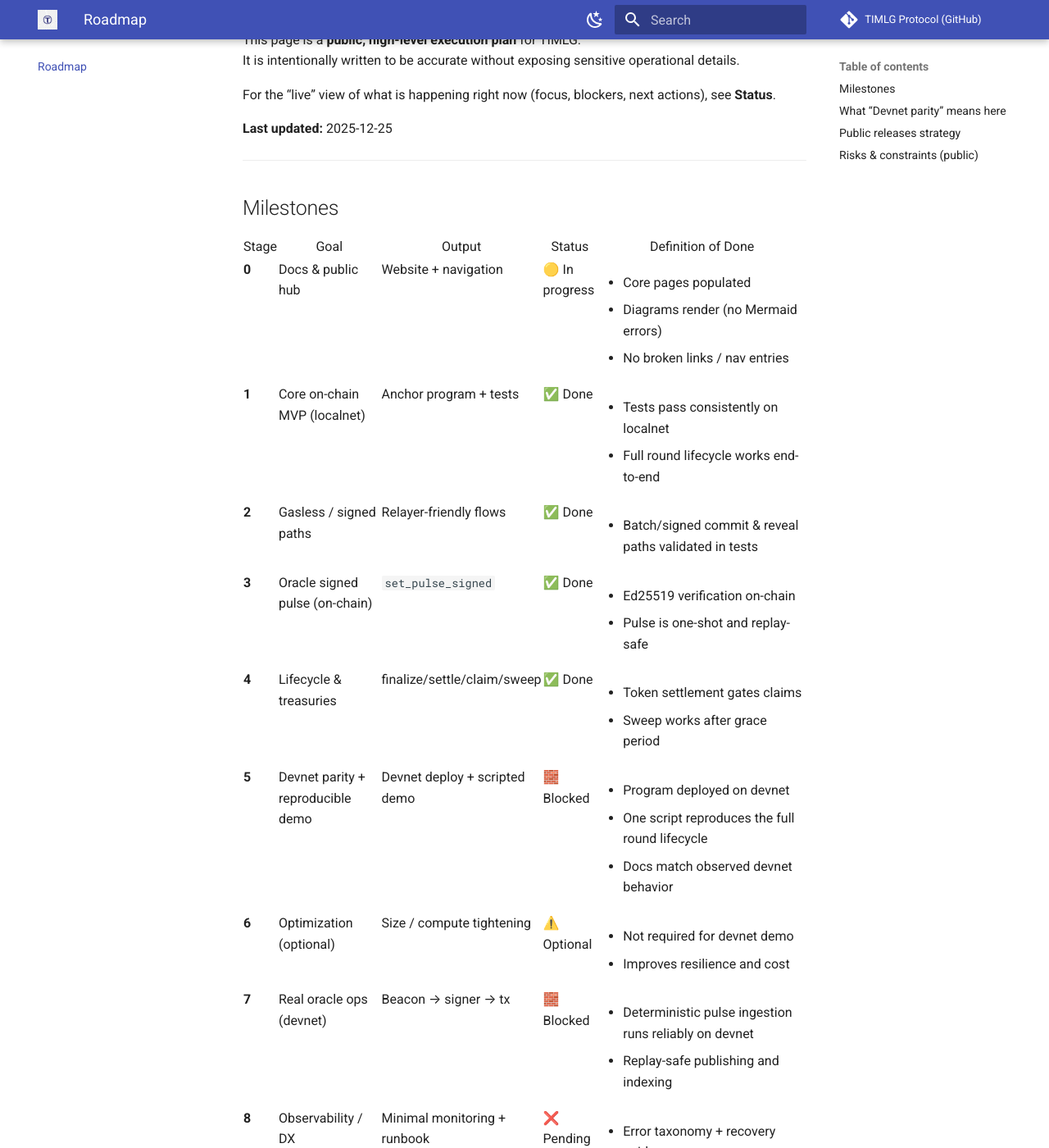
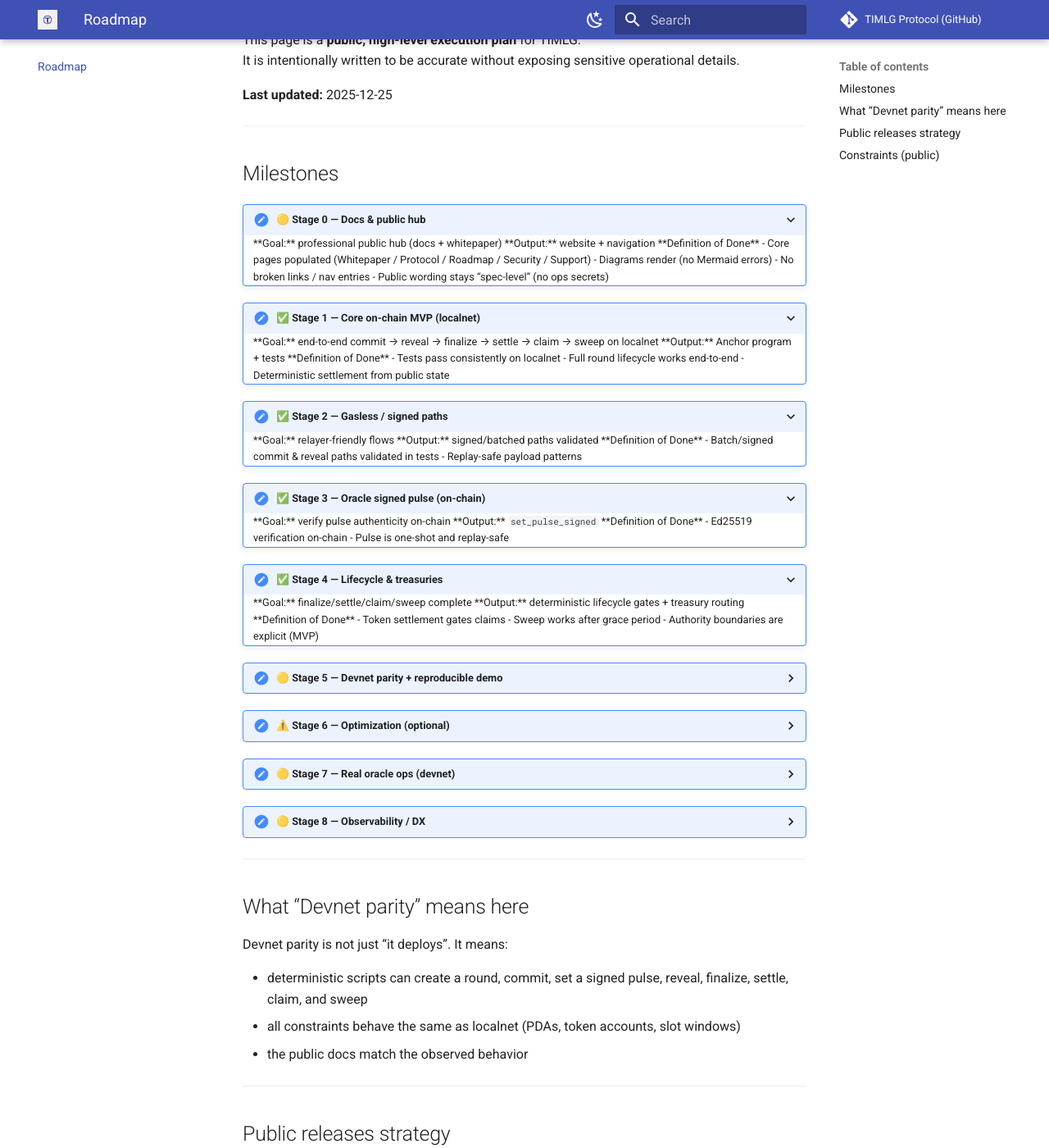
Before and after one commit to TIMLG-Protocol/timlg-protocol, an MkDocs documentation site: the page built from docs/roadmap/index.md, in a window 1280 px wide and 1400 px high, scrolled down 192 px. Shown: the whole window at 82% size. Built offline with MkDocs 1.6.1 and Material for MkDocs 9.7.7, drawn with Linux system fonts in a browser that asks for light colours; some of the changed text lies outside the part shown.

Commit message:
Restore accordion roadmap and remove status from navigation

```diff
--- a/docs/roadmap/index.md
+++ b/docs/roadmap/index.md
@@ -2,8 +2,6 @@
 
 This page is a **public, high-level execution plan** for TIMLG.
 It is intentionally written to be accurate without exposing sensitive operational details.
-
-For the “live” view of what is happening right now (focus, blockers, next actions), see **Status**.
 
 **Last updated:** 2025-12-25
 
@@ -11,135 +9,118 @@ For the “live” view of what is happening right now (focus, blockers, next ac
 
 ## Milestones
 
-<table class="roadmap-milestones">
-  <colgroup>
-    <col style="width:6%">
-    <col style="width:20%">
-    <col style="width:20%">
-    <col style="width:10%">
-    <col style="width:44%">
-  </colgroup>
-  <thead>
-    <tr>
-      <th>Stage</th>
-      <th>Goal</th>
-      <th>Output</th>
-      <th>Status</th>
-      <th>Definition of Done</th>
-    </tr>
-  </thead>
-  <tbody>
-    <tr>
-      <td><strong>0</strong></td>
-      <td>Docs &amp; public hub</td>
-      <td>Website + navigation</td>
-      <td>🟡 In progress</td>
-      <td>
-        <ul>
-          <li>Core pages populated</li>
-          <li>Diagrams render (no Mermaid errors)</li>
-          <li>No broken links / nav entries</li>
-        </ul>
-      </td>
-    </tr>
-    <tr>
-      <td><strong>1</strong></td>
-      <td>Core on-chain MVP (localnet)</td>
-      <td>Anchor program + tests</td>
-      <td>✅ Done</td>
-      <td>
-        <ul>
-          <li>Tests pass consistently on localnet</li>
-          <li>Full round lifecycle works end-to-end</li>
-        </ul>
-      </td>
-    </tr>
-    <tr>
-      <td><strong>2</strong></td>
-      <td>Gasless / signed paths</td>
-      <td>Relayer-friendly flows</td>
-      <td>✅ Done</td>
-      <td>
-        <ul>
-          <li>Batch/signed commit &amp; reveal paths validated in tests</li>
-        </ul>
-      </td>
-    </tr>
-    <tr>
-      <td><strong>3</strong></td>
-      <td>Oracle signed pulse (on-chain)</td>
-      <td><code>set_pulse_signed</code></td>
-      <td>✅ Done</td>
-      <td>
-        <ul>
-          <li>Ed25519 verification on-chain</li>
-          <li>Pulse is one-shot and replay-safe</li>
-        </ul>
-      </td>
-    </tr>
-    <tr>
-      <td><strong>4</strong></td>
-      <td>Lifecycle &amp; treasuries</td>
-      <td>finalize/settle/claim/sweep</td>
-      <td>✅ Done</td>
-      <td>
-        <ul>
-          <li>Token settlement gates claims</li>
-          <li>Sweep works after grace period</li>
-        </ul>
-      </td>
-    </tr>
-    <tr>
-      <td><strong>5</strong></td>
-      <td>Devnet parity + reproducible demo</td>
-      <td>Devnet deploy + scripted demo</td>
-      <td>🧱 Blocked</td>
-      <td>
-        <ul>
-          <li>Program deployed on devnet</li>
-          <li>One script reproduces the full round lifecycle</li>
-          <li>Docs match observed devnet behavior</li>
-        </ul>
-      </td>
-    </tr>
-    <tr>
-      <td><strong>6</strong></td>
-      <td>Optimization (optional)</td>
-      <td>Size / compute tightening</td>
-      <td>⚠️ Optional</td>
-      <td>
-        <ul>
-          <li>Not required for devnet demo</li>
-          <li>Improves resilience and cost</li>
-        </ul>
-      </td>
-    </tr>
-    <tr>
-      <td><strong>7</strong></td>
-      <td>Real oracle ops (devnet)</td>
-      <td>Beacon → signer → tx</td>
-      <td>🧱 Blocked</td>
-      <td>
-        <ul>
-          <li>Deterministic pulse ingestion runs reliably on devnet</li>
-          <li>Replay-safe publishing and indexing</li>
-        </ul>
-      </td>
-    </tr>
-    <tr>
-      <td><strong>8</strong></td>
-      <td>Observability / DX</td>
-      <td>Minimal monitoring + runbook</td>
-      <td>❌ Pending</td>
-      <td>
-        <ul>
-          <li>Error taxonomy + recovery guidance</li>
-          <li>Minimal telemetry hooks for ops</li>
-        </ul>
-      </td>
-    </tr>
-  </tbody>
-</table>
+<details open>
+<summary><strong>🟡 Stage 0 — Docs &amp; public hub</strong></summary>
+
+**Goal:** professional public hub (docs + whitepaper)
+**Output:** website + navigation
+
+**Definition of Done**
+- Core pages populated (Whitepaper / Protocol / Roadmap / Security / Support)
+- Diagrams render (no Mermaid errors)
+- No broken links / nav entries
+- Public wording stays “spec-level” (no ops secrets)
+
+</details>
+
+<details open>
+<summary><strong>✅ Stage 1 — Core on-chain MVP (localnet)</strong></summary>
+
+**Goal:** end-to-end commit → reveal → finalize → settle → claim → sweep on localnet
+**Output:** Anchor program + tests
+
+**Definition of Done**
+- Tests pass consistently on localnet
+- Full round lifecycle works end-to-end
+- Deterministic settlement from public state
+
+</details>
+
+<details open>
+<summary><strong>✅ Stage 2 — Gasless / signed paths</strong></summary>
+
+**Goal:** relayer-friendly flows
+**Output:** signed/batched paths validated
+
+**Definition of Done**
+- Batch/signed commit &amp; reveal paths validated in tests
+- Replay-safe payload patterns
+
+</details>
+
+<details open>
+<summary><strong>✅ Stage 3 — Oracle signed pulse (on-chain)</strong></summary>
+
+**Goal:** verify pulse authenticity on-chain
+**Output:** <code>set_pulse_signed</code>
+
+**Definition of Done**
+- Ed25519 verification on-chain
+- Pulse is one-shot and replay-safe
+
+</details>
+
+<details open>
+<summary><strong>✅ Stage 4 — Lifecycle &amp; treasuries</strong></summary>
+
+**Goal:** finalize/settle/claim/sweep complete
+**Output:** deterministic lifecycle gates + treasury routing
+
+**Definition of Done**
+- Token settlement gates claims
+- Sweep works after grace period
+- Authority boundaries are explicit (MVP)
+
+</details>
+
+<details>
+<summary><strong>🟡 Stage 5 — Devnet parity + reproducible demo</strong></summary>
+
+**Goal:** reproducible devnet behavior matching localnet constraints
+**Output:** devnet deploy + scripted demo pack
+
+**Definition of Done**
+- Program deployed on devnet
+- One script reproduces the full round lifecycle end-to-end
+- Docs match observed devnet behavior
+
+</details>
+
+<details>
+<summary><strong>⚠️ Stage 6 — Optimization (optional)</strong></summary>
+
+**Goal:** size/compute tightening
+**Output:** resilience + cost improvements
+
+**Definition of Done**
+- Not required for the devnet demo
+- Improves robustness and reduces compute/size risk
+
+</details>
+
+<details>
+<summary><strong>🟡 Stage 7 — Real oracle ops (devnet)</strong></summary>
+
+**Goal:** run a deterministic beacon → signer → tx pipeline on devnet
+**Output:** reliable pulse publishing + indexing
+
+**Definition of Done**
+- Deterministic pulse ingestion runs reliably on devnet
+- Replay-safe publishing and indexing
+
+</details>
+
+<details>
+<summary><strong>🟡 Stage 8 — Observability / DX</strong></summary>
+
+**Goal:** minimal monitoring + runbook (public-safe)
+**Output:** error taxonomy + recovery guidance
+
+**Definition of Done**
+- Error taxonomy + recovery guidance
+- Minimal telemetry hooks (public-safe) for ops
+
+</details>
 
 ---
 
@@ -161,8 +142,7 @@ Devnet parity is not just “it deploys”. It means:
 
 ---
 
-## Risks & constraints (public)
+## Constraints (public)
 
-- Limited devnet funding can slow iteration and reproducible demos
 - Oracle ops must remain deterministic and replay-safe
-- Treasury and authorities must be hardened (multisig / separation of duties) before mainnet readiness
+- Authorities and treasuries must be hardened (multisig / separation of duties) before mainnet readiness
--- a/mkdocs.yml
+++ b/mkdocs.yml
@@ -2,7 +2,6 @@ site_name: TIMLG Protocol
 site_description: Verifiable commit–reveal coordination using a public randomness pulse.
 site_url: https://timlg-protocol.github.io/timlg-protocol/
 
-# Header icon should point to the org (not necessarily this docs repo).
 repo_url: https://github.com/TIMLG-Protocol
 repo_name: TIMLG Protocol (GitHub)
 
@@ -30,7 +29,7 @@ theme:
         icon: material/weather-sunny
         name: Light mode
   logo: assets/logo.png
-  favicon: assets/favicon.png
+  favicon: assets/favicon.svg
 
 plugins:
   - search
@@ -76,7 +75,6 @@ nav:
       - Tokenomics: protocol/tokenomics.md
       - Treasury & BitIndex: protocol/treasury_bitindex.md
   - Roadmap: roadmap/index.md
-  - Status: status/index.md
   - Security & Control:
       - Overview: security/index.md
       - Authority Surfaces: security/authorities.md
```
